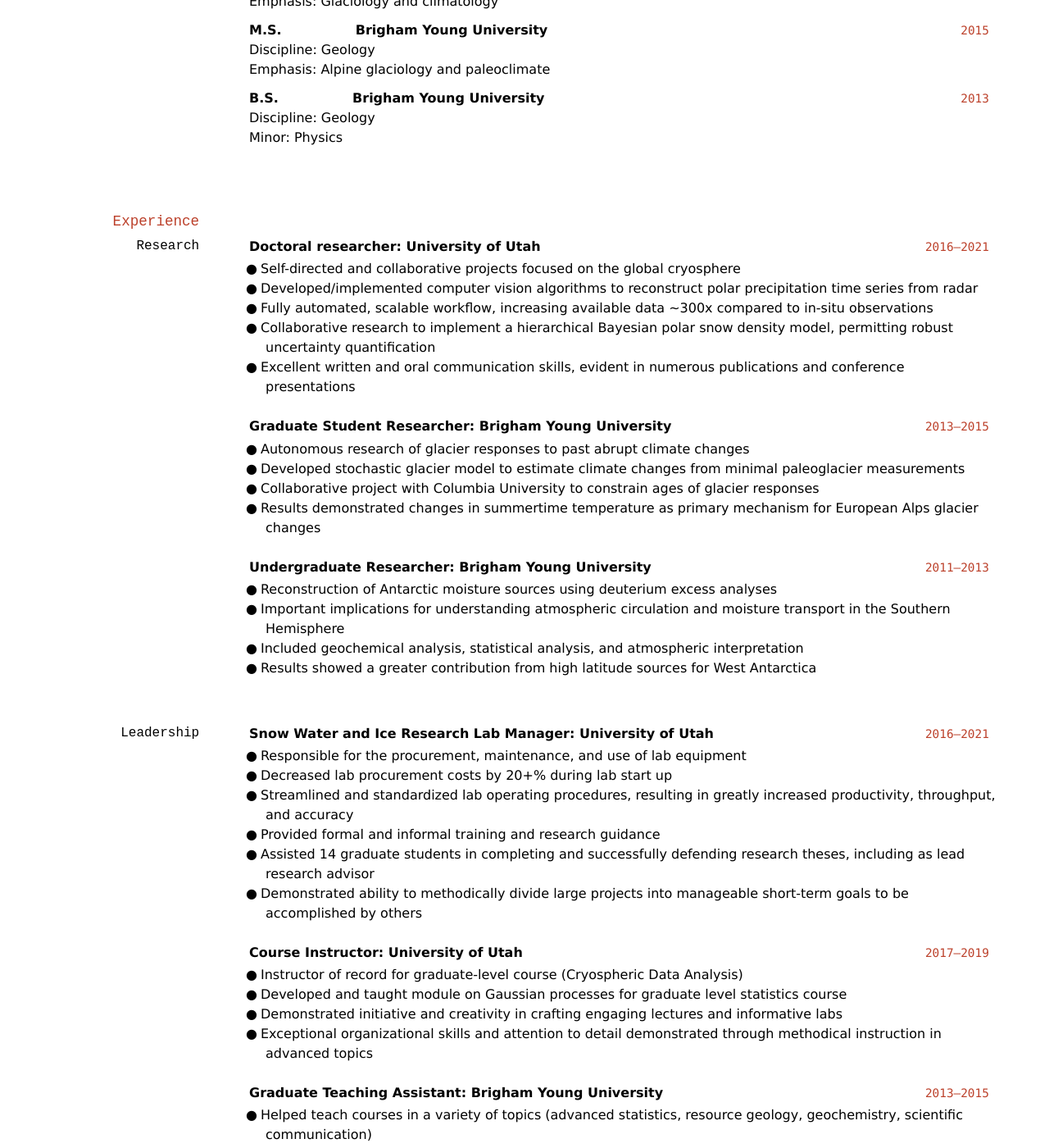
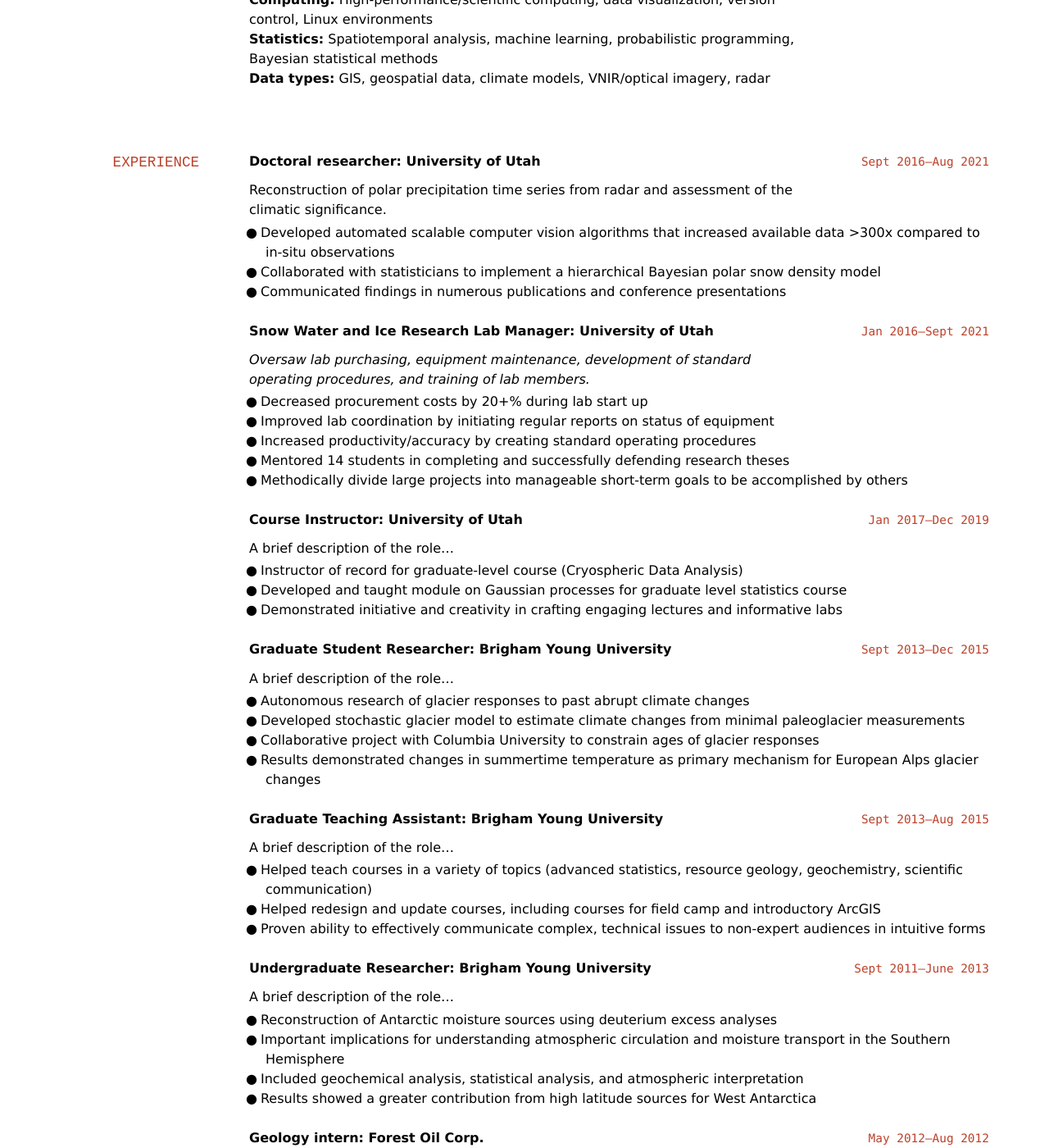
Before and after one commit to durbank/durbank.github.io, a Jekyll site: the page built from cv/resume-short.md, in a window 1280 px wide and 1400 px high, scrolled down 589 px. Shown: the whole window at 82% size. Built offline with Jekyll 4.4.1, drawn with Linux system fonts in a browser that asks for light colours; some of the changed text lies outside the part shown.

Commit message:
WIP: Edit suggestions from resume review

```diff
--- a/cv/resume-short.md
+++ b/cv/resume-short.md
@@ -19,110 +19,128 @@
 
 ---
 
-## Skills
+## EDUCATION
+
+`Aug 2021`
+**Ph.D. Geography (Glaciology and Climatology)**\
+University of Utah, Salt Lake City, Utah
+
+`Dec 2015`
+**M.S. Geology (Alpine Glaciology and Paleoclimatology)**\
+Brigham Young University, Provo, Utah
+
+`Aug 2013`
+**B.S. Geology (Physics Minor)**\
+Brigham Young University, Provo, Utah
+
+## SKILLS
 
 **Programming languages:** Python, R, MATLAB, bash scripting \
 **Computing:** High-performance/scientific computing, data visualization, version control, Linux environments \
 **Statistics:** Spatiotemporal analysis, machine learning, probabilistic programming, Bayesian statistical methods \
 **Data types:** GIS, geospatial data, climate models, VNIR/optical imagery, radar
 
-## Education
+## EXPERIENCE
 
-`2021`
-**Ph.D.** &emsp;&emsp;&emsp;&emsp;&ensp; **University of Utah**\
-Discipline: Geography\
-Emphasis: Glaciology and climatology
-
-`2015`
-**M.S.** &emsp;&emsp;&emsp;&emsp;&emsp; **Brigham Young University**\
-Discipline: Geology\
-Emphasis: Alpine glaciology and paleoclimate
-
-`2013`
-**B.S.** &emsp;&emsp;&emsp;&emsp;&emsp; **Brigham Young University**\
-Discipline: Geology\
-Minor: Physics
-
-## Experience
-
-### Research
-
-`2016–2021`
+`Sept 2016–Aug 2021`
 **Doctoral researcher: University of Utah**
 
-- Self-directed and collaborative projects focused on the global cryosphere
-- Developed/implemented computer vision algorithms to reconstruct polar precipitation time series from radar
-- Fully automated, scalable workflow, increasing available data ~300x compared to in-situ observations
-- Collaborative research to implement a hierarchical Bayesian polar snow density model, permitting robust uncertainty quantification
-- Excellent written and oral communication skills, evident in numerous publications and conference presentations
+Reconstruction of polar precipitation time series from radar and assessment of the climatic significance.
+
+- Developed automated scalable computer vision algorithms that increased available data >300x compared to in-situ observations
+- Collaborated with statisticians to implement a hierarchical Bayesian polar snow density model
+- Communicated findings in numerous publications and conference presentations
 
 <!-- - Assessment of High Mountain Asia glacio-climate zones through leveraging of regional climate modeling and machine learning
 - Increased predictive power of glacier storage inference models, with important implications for water resource management -->
 
-`2013–2015`
+`Jan 2016–Sept 2021`
+**Snow Water and Ice Research Lab Manager: University of Utah**
+
+_Oversaw lab purchasing, equipment maintenance, development of standard operating procedures, and training of lab members._
+
+- Decreased procurement costs by 20+% during lab start up
+- Improved lab coordination by initiating regular reports on status of equipment
+- Increased productivity/accuracy by creating standard operating procedures
+- Mentored 14 students in completing and successfully defending research theses
+- Methodically divide large projects into manageable short-term goals to be accomplished by others
+
+`Jan 2017–Dec 2019`
+**Course Instructor: University of Utah**
+
+A brief description of the role...
+
+- Instructor of record for graduate-level course (Cryospheric Data Analysis)
+- Developed and taught module on Gaussian processes for graduate level statistics course
+- Demonstrated initiative and creativity in crafting engaging lectures and informative labs
+
+`Sept 2013–Dec 2015`
 **Graduate Student Researcher: Brigham Young University**
+
+A brief description of the role...
 
 - Autonomous research of glacier responses to past abrupt climate changes
 - Developed stochastic glacier model to estimate climate changes from minimal paleoglacier measurements
 - Collaborative project with Columbia University to constrain ages of glacier responses
 - Results demonstrated changes in summertime temperature as primary mechanism for European Alps glacier changes
 
+`Sept 2013–Aug 2015`
+**Graduate Teaching Assistant: Brigham Young University**
+
+A brief description of the role...
+
+- Helped teach courses in a variety of topics (advanced statistics, resource geology, geochemistry, scientific communication)
+- Helped redesign and update courses, including courses for field camp and introductory ArcGIS
+- Proven ability to effectively communicate complex, technical issues to non-expert audiences in intuitive forms
+
 <!-- - Hydrological modeling of glacier melt and run-off to inform future river flow used in French nuclear reactor cooling -->
 
-`2011–2013`
+`Sept 2011–June 2013`
 **Undergraduate Researcher: Brigham Young University**
+
+A brief description of the role...
 
 - Reconstruction of Antarctic moisture sources using deuterium excess analyses
 - Important implications for understanding atmospheric circulation and moisture transport in the Southern Hemisphere
 - Included geochemical analysis, statistical analysis, and atmospheric interpretation
 - Results showed a greater contribution from high latitude sources for West Antarctica
 
-### Leadership
+`May 2012–Aug 2012`
+**Geology intern: Forest Oil Corp.**
 
-`2016–2021`
-**Snow Water and Ice Research Lab Manager: University of Utah**
+A brief description of the role...
 
-- Responsible for the procurement, maintenance, and use of lab equipment
-- Decreased lab procurement costs by 20+% during lab start up
-- Streamlined and standardized lab operating procedures, resulting in greatly increased productivity, throughput, and accuracy
-- Provided formal and informal training and research guidance
-- Assisted 14 graduate students in completing and successfully defending research theses, including as lead research advisor
-<!-- - Primary research advisor for one Master's student, resulting in successful completion and defense of research (December 2020) -->
-- Demonstrated ability to methodically divide large projects into manageable short-term goals to be accomplished by others
+- Blah blah blah
+- Blah blah blah
+- Blah blah blah
 
-`2017–2019`
-**Course Instructor: University of Utah**
+`Sept 2009–May 2011`
+**Admissions and Financial Aid Associate: BYU Student Services**
 
-- Instructor of record for graduate-level course (Cryospheric Data Analysis)
-- Developed and taught module on Gaussian processes for graduate level statistics course
-- Demonstrated initiative and creativity in crafting engaging lectures and informative labs
-- Exceptional organizational skills and attention to detail demonstrated through methodical instruction in advanced topics
+A brief description of the role...
 
-`2013–2015`
-**Graduate Teaching Assistant: Brigham Young University**
+- Blah blah blah
+- Blah blah blah
+- Blah blah blah
 
-- Helped teach courses in a variety of topics (advanced statistics, resource geology, geochemistry, scientific communication)
-- Helped redesign and update courses, including courses for field camp and introductory ArcGIS
-- Proven ability to effectively communicate complex, technical issues to non-expert audiences in intuitive forms
+## HONORS AND AWARDS
 
-## Honors and Awards
-
-`2021`
+`May 2021`
 Excellence in Research Award: University of Utah Geography Department
 
-`2019`
+`Aug 2019`
 University of Utah Graduate Research Fellowship recipient
 
-`2015`
-Outstanding Teaching Award: Brigham Young University Geology Department
+`May 2015`
+Outstanding Teaching Award: BYU Geology Department
 
-`2015`
+`April 2015`
 Best in Session Award: BYU Spring Research Conference
 
-`2013`
+`April 2013`
 Best in Session Award: BYU Spring Research Conference
 
-`2012`
+`Aug 2012`
 Brigham Young University ORCA grant recipient
 
 <!-- `2006`
```
